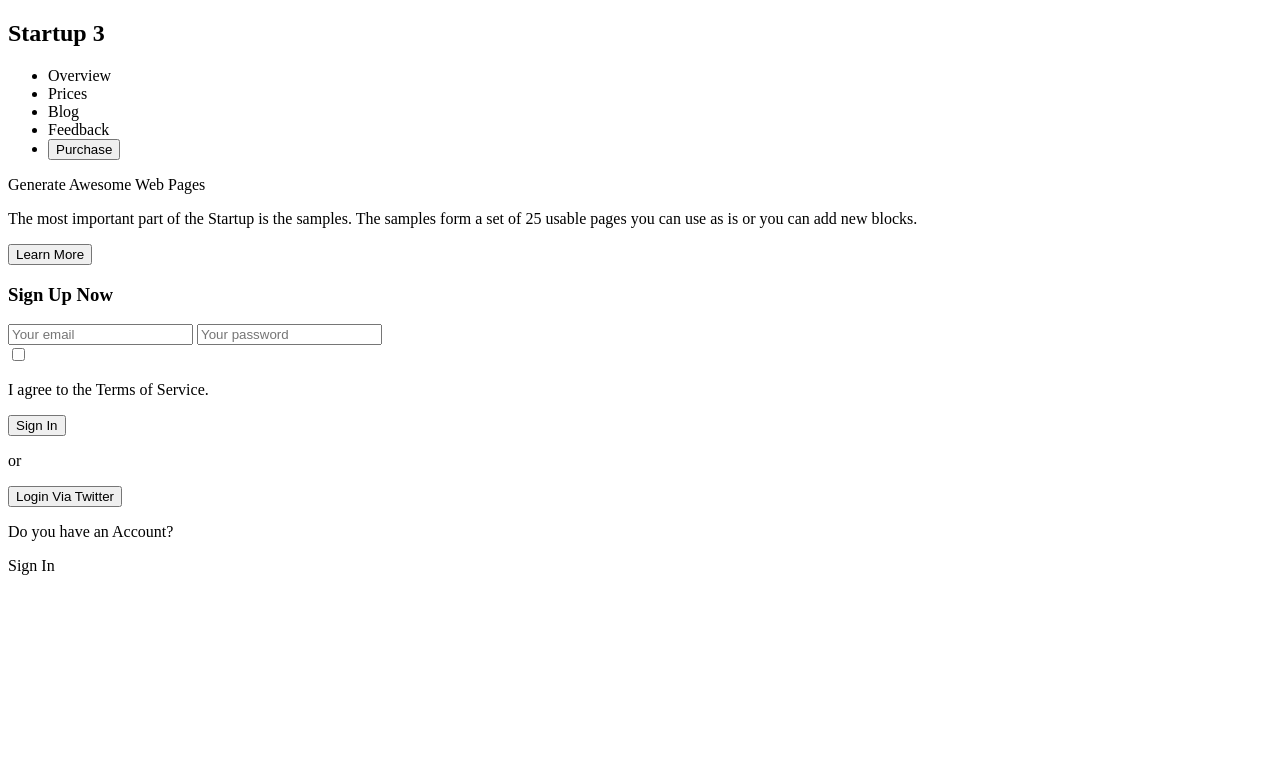
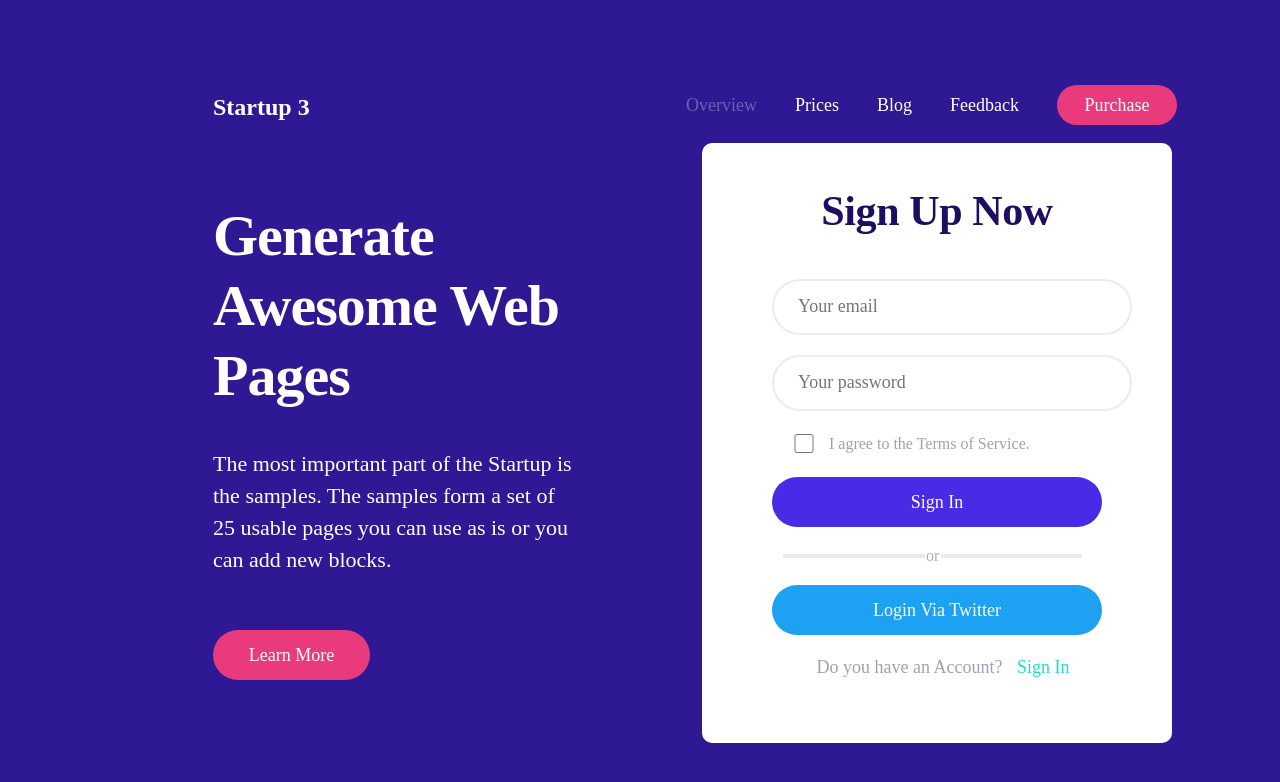
Before and after one commit to Vignesh14-06/SignInPage, a plain HTML site: page index.html in a window 1280 px wide. Drawn offline with Linux system fonts and the light colour scheme.

Commit message:
file name commit

```diff
--- a/index.html
+++ b/index.html
@@ -4,7 +4,7 @@
     <meta charset="UTF-8" />
     <meta name="viewport" content="width=device-width, initial-scale=1.0" />
     <meta http-equiv="X-UA-Compatible" content="ie=edge" />
-    <link rel="stylesheet" href="signUp.css" />
+    <link rel="stylesheet" href="index.css" />
     <title>SignUpPage</title>
   </head>
   <body>
```
